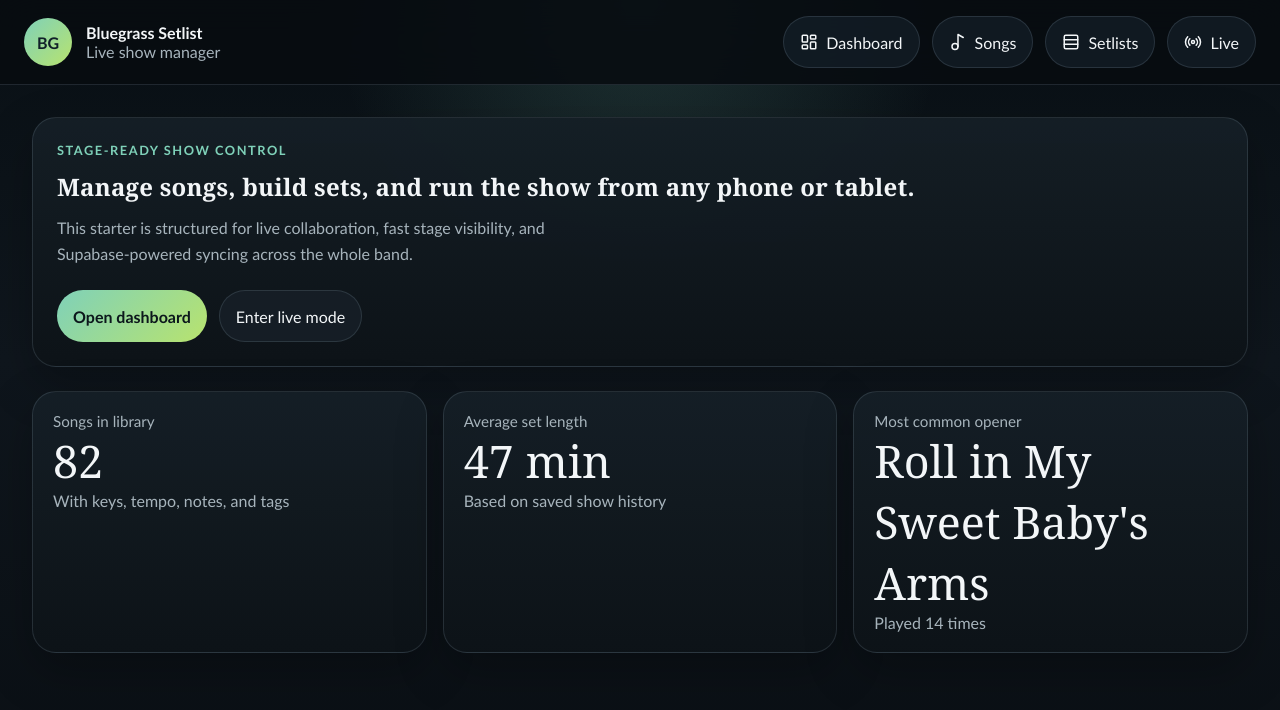
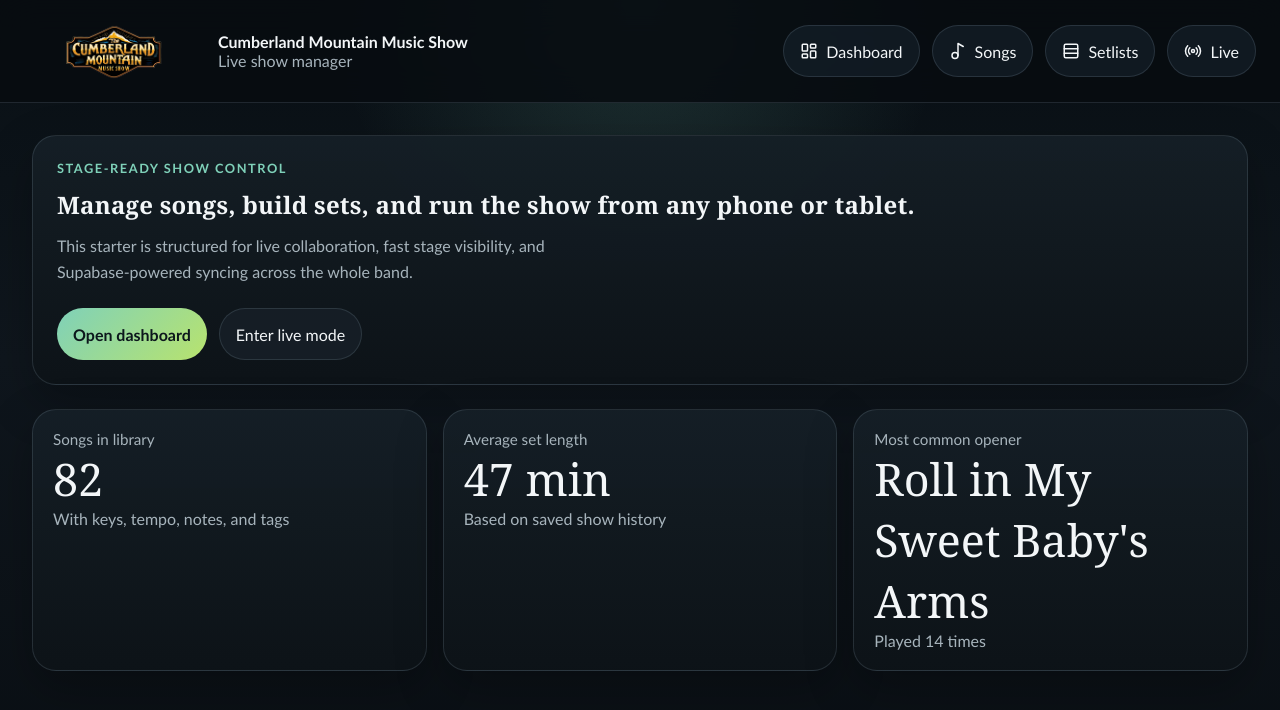
Before and after one commit to goob2121-design/cmms-setlist-app, a Next.js app: page / in a window 1280 px wide. Shown: the top 710 px of the page. Built offline with nearby package versions, Linux system fonts and the light colour scheme.

Commit message:
adjust logo size

```diff
--- a/components/shell-nav.tsx
+++ b/components/shell-nav.tsx
@@ -1,4 +1,5 @@
 import Link from "next/link";
+import Image from "next/image";
 import { LayoutDashboard, Music2, Radio, Rows3 } from "lucide-react";
 
 const navItems = [
@@ -12,9 +13,15 @@ export function ShellNav() {
   return (
     <nav className="shell-nav" aria-label="Primary">
       <div className="brand-lockup">
-        <span className="brand-mark">BG</span>
+        <Image
+  src="/logo.png"
+  alt="CMMS Logo"
+  width={180}
+  height={70}
+  style={{ objectFit: "contain" }}
+/>
         <div>
-          <p className="brand-title">Bluegrass Setlist</p>
+          <p className="brand-title">Cumberland Mountain Music Show</p>
           <p className="brand-subtitle">Live show manager</p>
         </div>
       </div>
```
Also changed, not shown: public/logo.png (added).
